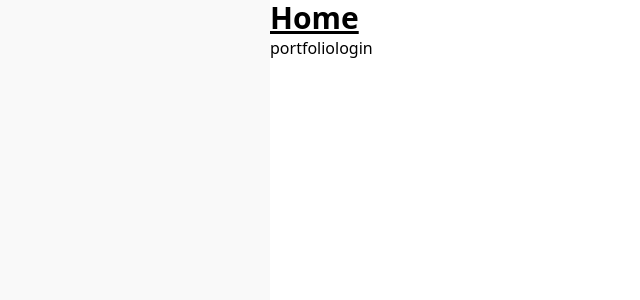
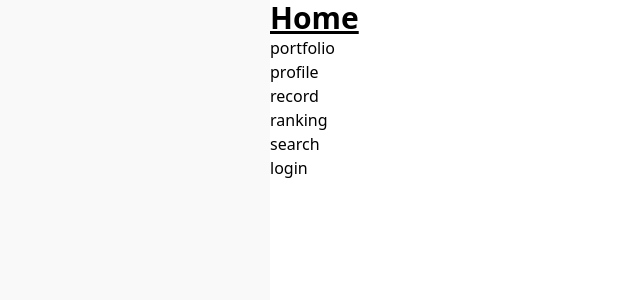
Before and after one commit to TeamDivers/Soar, a React (Create React App) app in the folder client/: page / in a window 1280 px wide. Shown: the top 300 px of the page, without its empty margins (146-786 px from the left). Built offline with nearby package versions, Linux system fonts and the light colour scheme.

Commit message:
feat: add test links in home

```diff
--- a/client/src/routes/home/index.tsx
+++ b/client/src/routes/home/index.tsx
@@ -5,8 +5,24 @@ const Home = () => {
     return (
         <div>
             <h1 className="text-3xl font-bold underline">Home</h1>
-            <Link to={'/portfolio'}>portfolio</Link>
-            <Link to={'/login'}>login</Link>
+            <div>
+                <Link to={'/portfolio'}>portfolio</Link>
+            </div>
+            <div>
+                <Link to={'/profile'}>profile</Link>
+            </div>
+            <div>
+                <Link to={'/record'}>record</Link>
+            </div>
+            <div>
+                <Link to={'/ranking'}>ranking</Link>
+            </div>
+            <div>
+                <Link to={'/ranking/search'}>search</Link>
+            </div>
+            <div>
+                <Link to={'/login'}>login</Link>
+            </div>
         </div>
     );
 };
```
